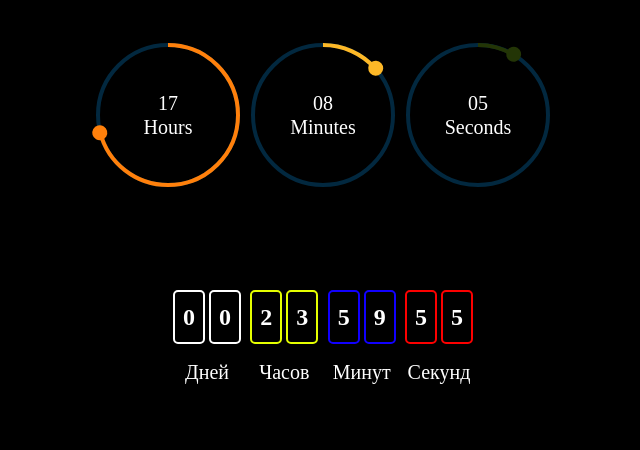
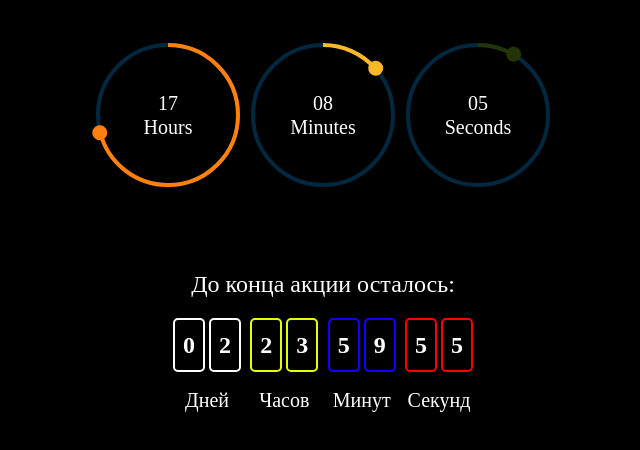
Before and after one commit to MaximZhe/time, a plain HTML site: page index.html in a window 1280 px wide. Shown: the whole page, without its empty margins (317-957 px from the left). Drawn offline with Linux system fonts and the light colour scheme.

Commit message:
timers finish

```diff
--- a/index.html
+++ b/index.html
@@ -51,19 +51,15 @@
         </div>
    </div>
    <div class="timers" style="color:#FFFFFF;" >
-    <p class="timers__info">Акция закончилась=(</p>
-    <div class="time">
-        <div class="timers__block" id="d">
-        </div>
-        <div class="timers__block" id="h">
-        </div>
-        <div class="timers__block" id="m">
-        </div>
-        <div class="timers__block" id="s">
+        <p class="timers__head"> До конца акции осталось:</p>
+        <p class="timers__info">Акция закончилась =(</p>
+        <div class="time">
+            <div class="timers__block" id="d"></div>
+            <div class="timers__block" id="h"></div>
+            <div class="timers__block" id="m"></div>
+            <div class="timers__block" id="s"></div>
         </div>
     </div>
-
-</div>
     <script src="js/main.js"></script>
 </body>
 </html>
--- a/js/main.js
+++ b/js/main.js
@@ -43,16 +43,16 @@ setInterval (() => {
 
 //Timers
 
-let dateNewAction = 5;
-let dateAction = new Date();
-dateAction = dateAction.setDate(dateAction.getDate()+ 1); // Указываем сколько дней будет идти акция
+
+let dateAction = new Date()
+dateAction = dateAction.setDate(dateAction.getDate()+ 3);// Указываем сколько дней будет идти акция
 
 
 let d1 = document.querySelector("#d");
 let h1 = document.querySelector("#h");
 let m1 = document.querySelector("#m");
 let s1 = document.querySelector("#s");
-let timers = document.querySelector(".timers");
+let timers = document.querySelector(".timers__info");
 
 // Рекурсивный способ вызова
 let start = setTimeout( function couts () {
@@ -80,6 +80,7 @@ let start = setTimeout( function couts () {
         }else if (news< 0){
             num[0] = 0;
             num[1] = 0;
+            timers.style.display = "block";
             return `<span>${num[0]}</span> <span>${num[1]}</span>`;
         }else{
             return `<span>${num[0]}</span> <span>${num[1]}</span>`;
--- a/source/scss/main.scss
+++ b/source/scss/main.scss
@@ -88,6 +88,7 @@ $cl6:#FDB827;
     display: flex;
     align-items:center;
     justify-content: center;
+
 }
 .timer{
     display:flex;
@@ -149,6 +150,7 @@ $cl6:#FDB827;
     }
 
 }
+
 .timers{
     display: flex;
     flex-direction: column;
@@ -156,10 +158,17 @@ $cl6:#FDB827;
     width: 100%;
     justify-content: space-between;
     margin: 80px auto 0;
+    .timers__head{
+        font-size: 24px;
+        line-height: 28px;
+        text-align: center;
+    }
     .timers__info{
         display: none;
         font-size: 20px;
         line-height: 24px;
+        text-align: center;
+        margin-top: 15px;
     }
     .time{
         display: flex;
@@ -198,6 +207,8 @@ $cl6:#FDB827;
             span{
                 @extend %boxTimer;
                 border:2px solid #ffffff;
+                position: relative;
+
             }
         }
         #h{
@@ -220,6 +231,14 @@ $cl6:#FDB827;
         }
     }
 
+}
+@keyframes animate{
+    0%{
+        transform: rotate(0deg);
+    }
+    100%{
+        tranform: rotate(360deg);
+    }
 }
 
 /*Responsive*/
```
Also changed, not shown: css/main.css.
